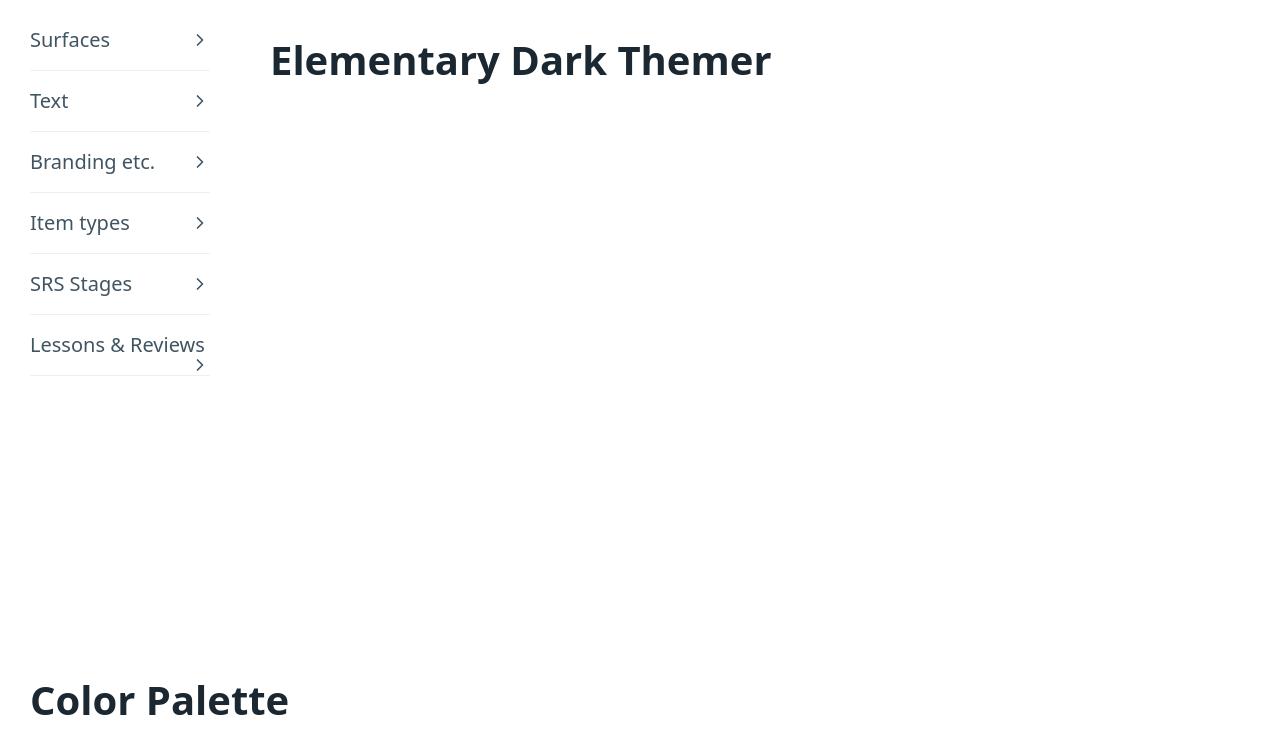
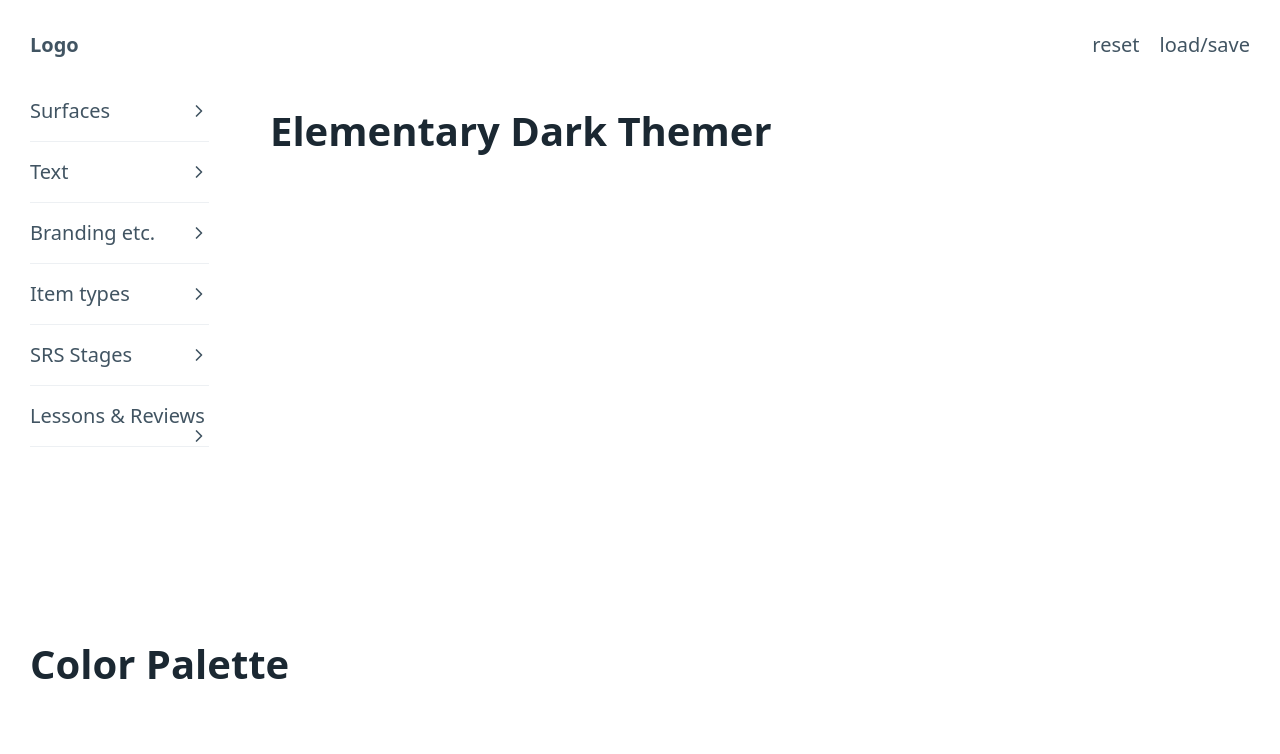
Before and after one commit to wrex/ed-themer, a SvelteKit app: page / in a window 1280 px wide. Shown: the top 754 px of the page. Built offline with nearby package versions, Linux system fonts and the light colour scheme.

Commit message:
add main nav

```diff
--- a/src/app.css
+++ b/src/app.css
@@ -1,19 +1,27 @@
 .app-container {
 	display: grid;
+	min-height: 100vh;
 	grid-template-columns: 12em 1fr;
-	grid-template-rows: 80vh 20vh;
+	grid-template-rows: auto 3fr 1fr;
 	grid-template-areas:
+		'nav         nav'
 		'user-colors samples'
 		'palette     palette';
 }
 
 .app-container > * {
-	padding: 1.5em;
+	padding: 0.5em 1.5em;
+}
+
+.app-container > nav {
+	grid-area: nav;
+	border-bottom: 1px solid white;
 }
 
 #user-colors {
 	grid-area: user-colors;
 	overflow-y: scroll;
+	border-right: 1px solid white;
 }
 
 #user-colors label {
@@ -27,4 +35,5 @@
 #palette {
 	grid-area: palette;
 	overflow: scroll;
+	border-top: 1px solid white;
 }
--- /dev/null
+++ b/src/components/MainNav.svelte
@@ -0,0 +1,9 @@
+<nav>
+  <ul>
+    <li><strong>Logo</strong></li>
+  </ul>
+  <ul>
+    <li>reset</li>
+    <li>load/save</li>
+  </ul>
+</nav>
--- a/src/routes/+page.svelte
+++ b/src/routes/+page.svelte
@@ -5,7 +5,10 @@
   import SrsStageColors from "../components/SrsStageColors.svelte";
   import BrandColors from "../components/BrandColors.svelte";
   import LessonReviewColors from "../components/LessonReviewColors.svelte";
+  import MainNav from "../components/MainNav.svelte";
 </script>
+
+<MainNav />
 
 <aside id="user-colors">
   <form>
```
